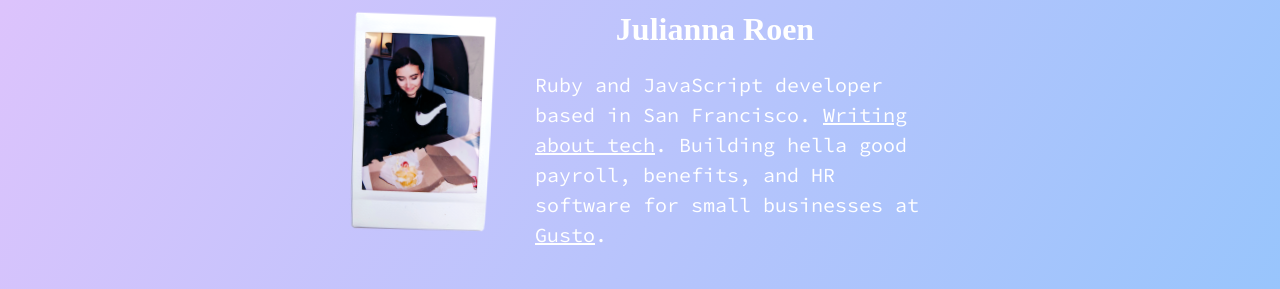
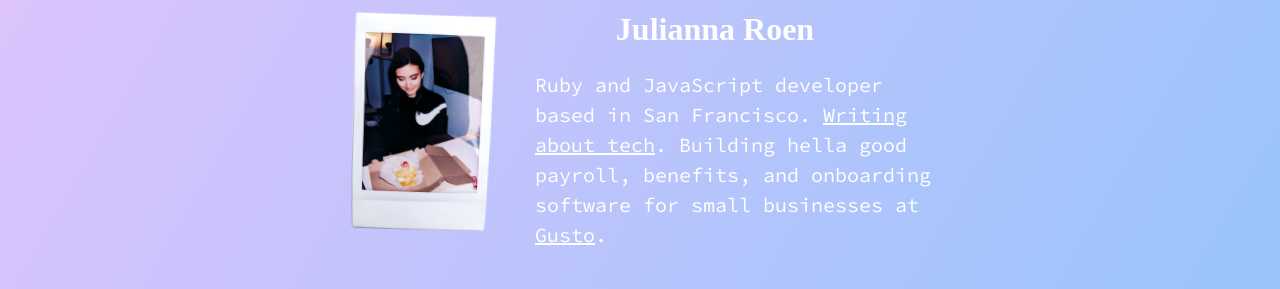
Before and after one commit to juliannaroen/julianna, a React (Create React App) app: page / in a window 1280 px wide. Shown: the part 130-419 px from the top of the page. Built offline with nearby package versions, Linux system fonts and the light colour scheme; a web font is replaced by a local one.

Commit message:
Copy update

```diff
--- a/src/App.jsx
+++ b/src/App.jsx
@@ -53,7 +53,7 @@ class App extends Component {
         >
           Writing about tech
         </a>.
-        Building hella good payroll, benefits, and HR software for small businesses at{' '}
+        Building hella good payroll, benefits, and onboarding software for small businesses at{' '}
         <a
           href="https://gusto.com"
           target="_blank"
```
